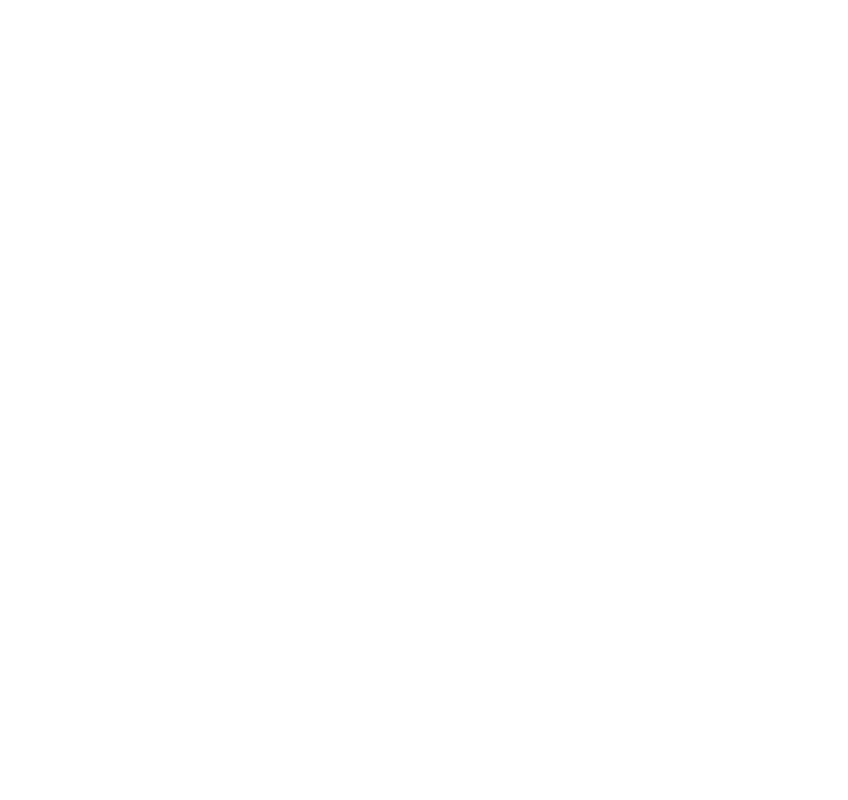
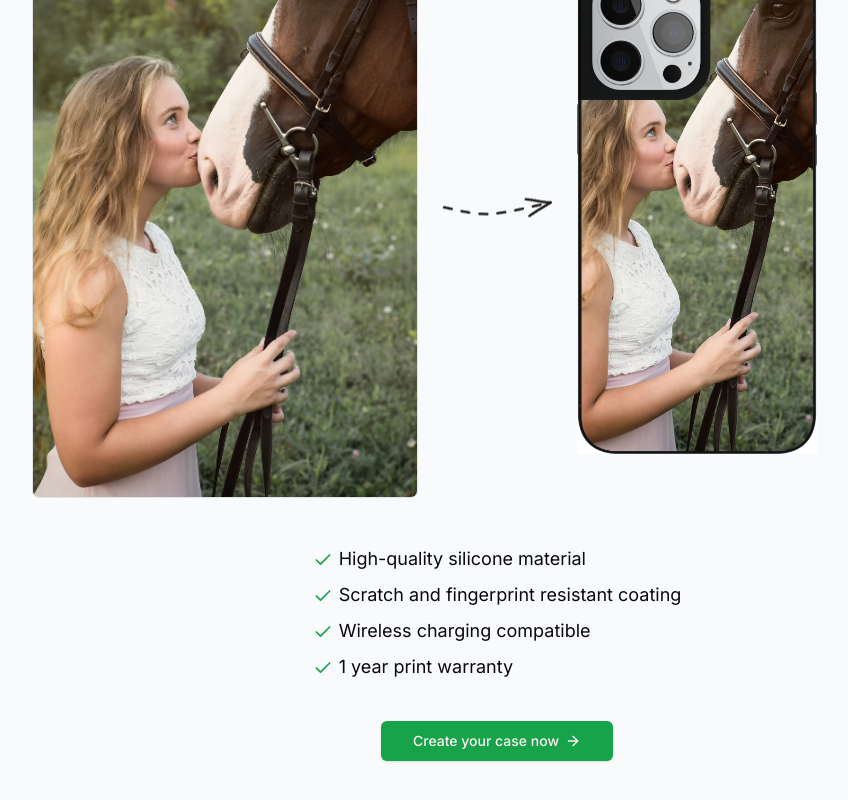
Before and after one commit to vishaal-d/casecobra-dev, a Next.js app: page / in a window 1280 px wide. Shown: the part 3482-4282 px from the top of the page, without its empty margins (143-991 px from the left). Before the commit the page ends 3100 px from the top, so only its background shows below. Built offline with nearby package versions, Linux system fonts and the light colour scheme; no server answers.

Commit message:
Added Create Case Section

```diff
--- a/src/app/page.tsx
+++ b/src/app/page.tsx
@@ -2,8 +2,10 @@
 import MaxWidthWrapper from "@/components/MaxWidthWrapper";
 import Phone from "@/components/Phone";
 import { Reviews } from "@/components/Reviews";
-import { Check, Star } from "lucide-react";
+import { buttonVariants } from "@/components/ui/button";
+import { ArrowRight, Check, Star } from "lucide-react";
 import Image from "next/image";
+import Link from "next/link";
 
 export default function Home() {
   return (
@@ -148,6 +150,52 @@
           <Reviews />
         </div>
       </section>
+
+      <section>
+        <MaxWidthWrapper className="py-24">
+          <div className="mb-12 px-6 lg:px-8">
+            <div className="mx-auto max-w-2xl sm:text-center">
+            <h2 className="order-1 mt-2 tracking-tight text-center text-balance !leading-tight font-bold text-5xl md:text-6xl text-gray-900">Upload your photo and get <span className="relative px-2 bg-green-600 text-white">your own case</span> now</h2>
+            </div>
+          </div>
+          <div className="mx-auto max-w-6xl px-6 lg:px-8">
+            <div className="relative flex flex-col items-center md:grid grid-cols-2 gap-40">
+              <img className="absolute top-[25rem] md:top-1/2 -translate-y-1/2 z-10 left-1/2 -translate-x-1/2 rotate-90 md:rotate-0" src="/arrow.png"/>
+              <div className="relative h-80 md:h-full w-full md:justify-self-end max-w-sm rounded-xl bg-gray-900/5 ring-inset ring-gray-900/10 lg:rounded-2xl">
+                <img src="/horse.jpg" className="rounded-md object-cover bg-white shad2xl ring-1 ring-gray-900/10 h-full w-full"/>
+              </div>
+
+              <Phone className="w-60" imgSrc="/horse_phone.jpg"/>
+            </div>
+          </div>
+
+          <ul className="mx-auto mt-12 max-w-prose sm:text-lg space-y-2 w-fit">
+            <li className="w-fit">
+            <Check className="h-5 w-5 text-green-600 inline mr-1.5"/>
+            High-quality silicone material
+            </li>
+            <li className="w-fit">
+            <Check className="h-5 w-5 text-green-600 inline mr-1.5"/>
+            Scratch and fingerprint resistant coating
+            </li>
+            <li className="w-fit">
+            <Check className="h-5 w-5 text-green-600 inline mr-1.5"/>
+            Wireless charging compatible
+            </li>
+            <li className="w-fit">
+            <Check className="h-5 w-5 text-green-600 inline mr-1.5"/>
+            1 year print warranty
+            </li>
+
+            <div className="flex justify-center">
+              <Link className={buttonVariants({
+                size:'lg',
+                className: "mx-auto mt-8"
+              })} href='/configure/upload'>Create your case now <ArrowRight className="h-4 w-4 ml-1.5"/></Link>
+            </div>
+          </ul>
+        </MaxWidthWrapper>
+      </section>
     </div>
   );
 }
```
